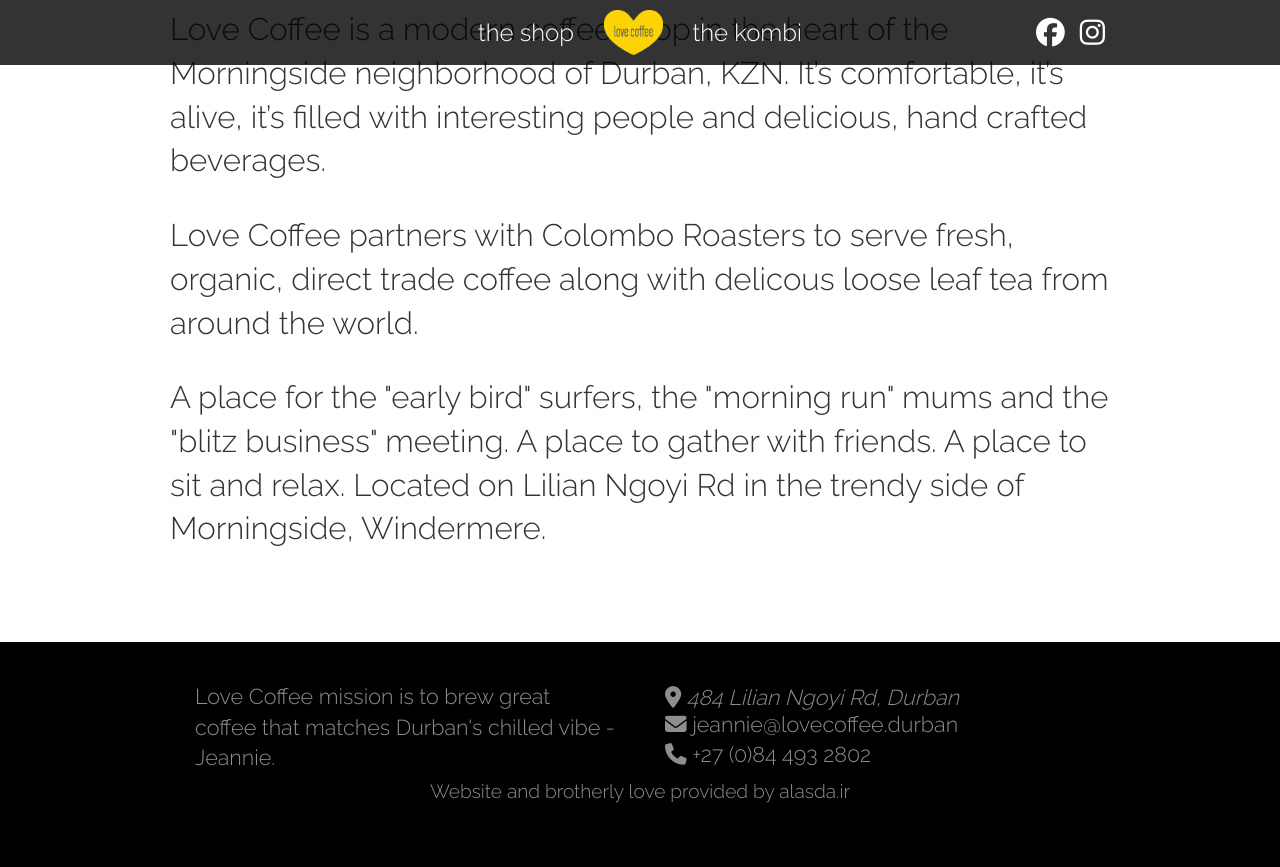
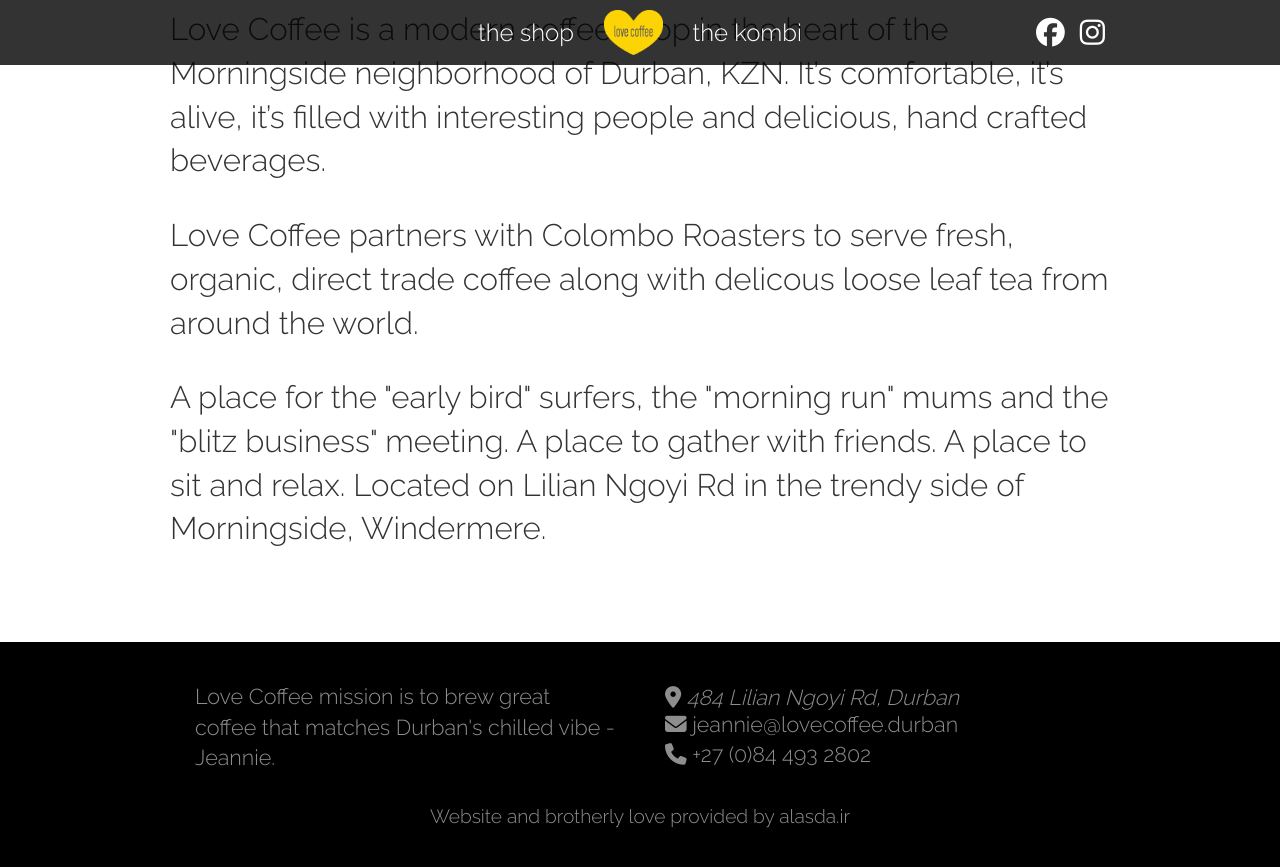
Before and after one commit to loveC0ffee/loveC0ffee.github.io, a Jekyll site: the page built from index.md, in a window 1280 px wide and 900 px high, scrolled down 983 px. Shown: the top 867 px of the window. Built offline with Jekyll 4.4.1, drawn with Linux system fonts in a browser that asks for light colours; nearby versions of some CDN libraries.

Commit message:
Tweak copyright class

```diff
--- a/_sass/layout.scss
+++ b/_sass/layout.scss
@@ -174,7 +174,7 @@ footer {
 }
 
 .copyright {
-	padding: 5px 0;
+	padding: 30px 0;
 	margin: 0;
 	background: #000;
 	text-align: center;
```
